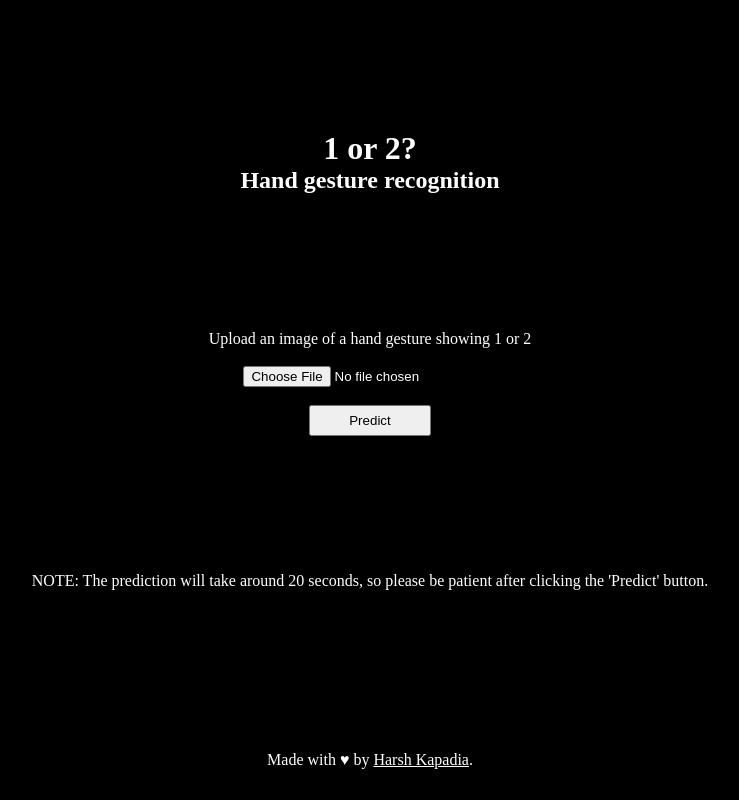
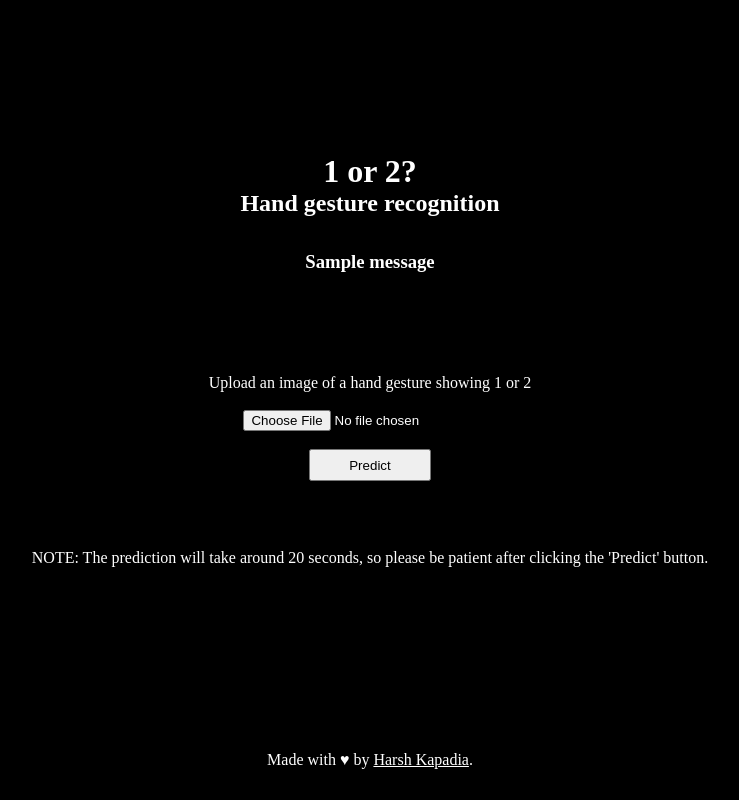
Before and after one commit to HarshKapadia2/one-or-two, a Flask app: page / in a window 1280 px wide. Shown: the whole page, without its empty margins (270-1009 px from the left). Run offline with Flask 2, Linux system fonts and the light colour scheme; one stand-in notice (Sample message) is shown.

Commit message:
:sparkles: feat: Add checks for file upload
Add flash messages

```diff
--- a/app.py
+++ b/app.py
@@ -1,11 +1,14 @@
-from flask import Flask, render_template, url_for, request, redirect
+from flask import Flask, render_template, url_for, request, redirect, flash, session
 from werkzeug.utils import secure_filename
+from dotenv import load_dotenv
 import os
 import tempfile
 from model.model import prediction
 
 app = Flask(__name__)
 
+load_dotenv()
+app.secret_key = os.getenv('SECRET_KEY')
 
 @app.route('/', methods=['GET'])
 def homePage():
@@ -15,8 +18,26 @@ def homePage():
 @app.route('/predict', methods=['POST'])
 def predict():
 	if request.method == 'POST':
+		# check if the request has the file part
+		if 'file' not in request.files:
+			flash('NOTE: No file received by the server. Please select a file...')
+			return redirect('/')
+
 		pic_file = request.files['file']
+
+		# check if the user has chosen a file
+		if pic_file.filename == '':
+			flash('NOTE: No file selected. Please select a file...')
+			return redirect('/')
+
 		pic_name = secure_filename(pic_file.filename)
+		pic_extension = pic_name.split('.')[1].lower()
+
+		# check if the uploaded file is an image of the following types
+		if pic_extension not in ('png', 'jpg', 'jpeg'):
+			flash('NOTE: Wrong file type selected. Only png, jpg and jpeg files are accepted...')
+			return redirect('/')
+
 		pic_path = os.path.join(tempfile.gettempdir(), pic_name)
 		pic_file.save(pic_path)
 
@@ -30,9 +51,10 @@ def predict():
 def output():
 	if request.method == 'GET':
 		output = request.args.get('output')
+		session.clear()
 
 		return render_template('output.html', output = output)
 
 
 if __name__ == '__main__':
-	app.run(debug = True)
+	app.run()
--- a/requirements.txt
+++ b/requirements.txt
@@ -24,6 +24,7 @@ Pillow==7.2.0
 protobuf==3.13.0
 pyasn1==0.4.8
 pyasn1-modules==0.2.8
+python-dotenv==0.14.0
 requests==2.24.0
 requests-oauthlib==1.3.0
 rsa==4.6
--- a/static/css/style.css
+++ b/static/css/style.css
@@ -23,13 +23,19 @@ main
 	height: 90vh;
 }
 
+.flash-msg
+{
+	padding: 5% 0;
+}
+
 form, .output
 {
-	padding: 20% 0%;
+	padding: 10% 0%;
 	display: flex;
 	flex-direction: column;
 	align-items: center;
 }
+
 button
 {
 	padding: 2% 12%;
--- a/templates/home-page.html
+++ b/templates/home-page.html
@@ -4,6 +4,17 @@
 	<main>
 		<h1>1 or 2?</h1>
 		<h2>Hand gesture recognition</h2>
+
+		<div class="flash-msg">
+			{% with messages = get_flashed_messages() %}
+				{% if messages: %}
+					{% for message in messages: %}
+						<h3>{{ message }}</h3>
+					{% endfor %}
+				{% endif %}
+			{% endwith %}
+		</div>
+
 
 		<form action="/predict" method="POST" enctype="multipart/form-data">
 			<label for="image-upload">Upload an image of a hand gesture showing 1 or 2</label>
```
Also changed, not shown: 1 other file.
